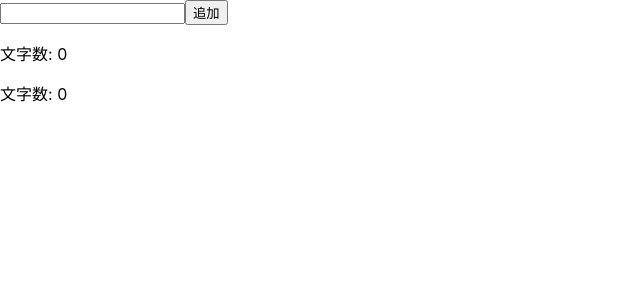
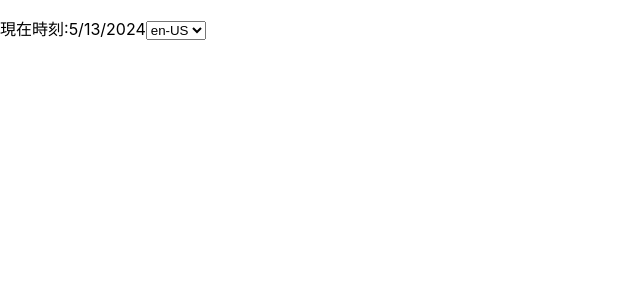
Before and after one commit to Keishiro308/react-sample, a React (Create React App) app: page / in a window 1280 px wide. Shown: the top 300 px of the page, without its empty margins (0-640 px from the left). Built offline with nearby package versions, Linux system fonts and the light colour scheme.

Commit message:
5.3.4まで

```diff
--- /dev/null
+++ b/src/components/UseEffectExample.tsx
@@ -0,0 +1,60 @@
+import React, { useState, useEffect } from 'react'
+
+const UPDATE_INTERVAL = 1000
+
+const KEY_LOCALE = "KEY_LOCALE"
+
+enum Locale {
+  EN = "en-US",
+  JA = "ja-JP",
+}
+
+const getLocaleFromString = (locale: string): Locale => {
+  switch (locale) {
+    case Locale.EN:
+      return Locale.EN
+    case Locale.JA:
+      return Locale.JA
+    default:
+      return Locale.EN
+  }
+}
+
+export const Clock = () => {
+  const [timestamp, setTimestamp] = useState(new Date())
+  const [locale, setLocale] = useState<Locale>(Locale.EN)
+
+  useEffect(() => {
+    const timer = setInterval(() => {
+      setTimestamp(new Date())
+    }, UPDATE_INTERVAL)
+
+    return () => {
+      clearInterval(timer)
+    }
+  }, [])
+
+  useEffect(() => {
+    const savedLocale = localStorage.getItem(KEY_LOCALE)
+    if (savedLocale !== null) {
+      setLocale(getLocaleFromString(savedLocale))
+    }
+  }, [])
+
+  useEffect(() => {
+    localStorage.setItem(KEY_LOCALE, locale)
+  }, [locale])
+
+  return (
+    <div>
+      <p>
+        <span id="current-time-label">現在時刻</span>
+        <span>:{timestamp.toLocaleDateString(locale)}</span>
+        <select value={locale} onChange={(e) => setLocale(getLocaleFromString(e.target.value))}>
+          <option value="en-US">en-US</option>
+          <option value="ja-JP">ja-JP</option>
+        </select>
+      </p>
+    </div>
+  )
+}
--- a/src/index.tsx
+++ b/src/index.tsx
@@ -2,14 +2,14 @@ import React from 'react';
 import ReactDOM from 'react-dom/client';
 import './index.css';
 import reportWebVitals from './reportWebVitals';
-import { UseMemoSample } from './components/UseMemoSample';
+import { Clock } from './components/UseEffectExample';
 
 const root = ReactDOM.createRoot(
   document.getElementById('root') as HTMLElement
 );
 root.render(
   <React.StrictMode>
-    <UseMemoSample />
+    <Clock />
   </React.StrictMode>
 );
 
```
